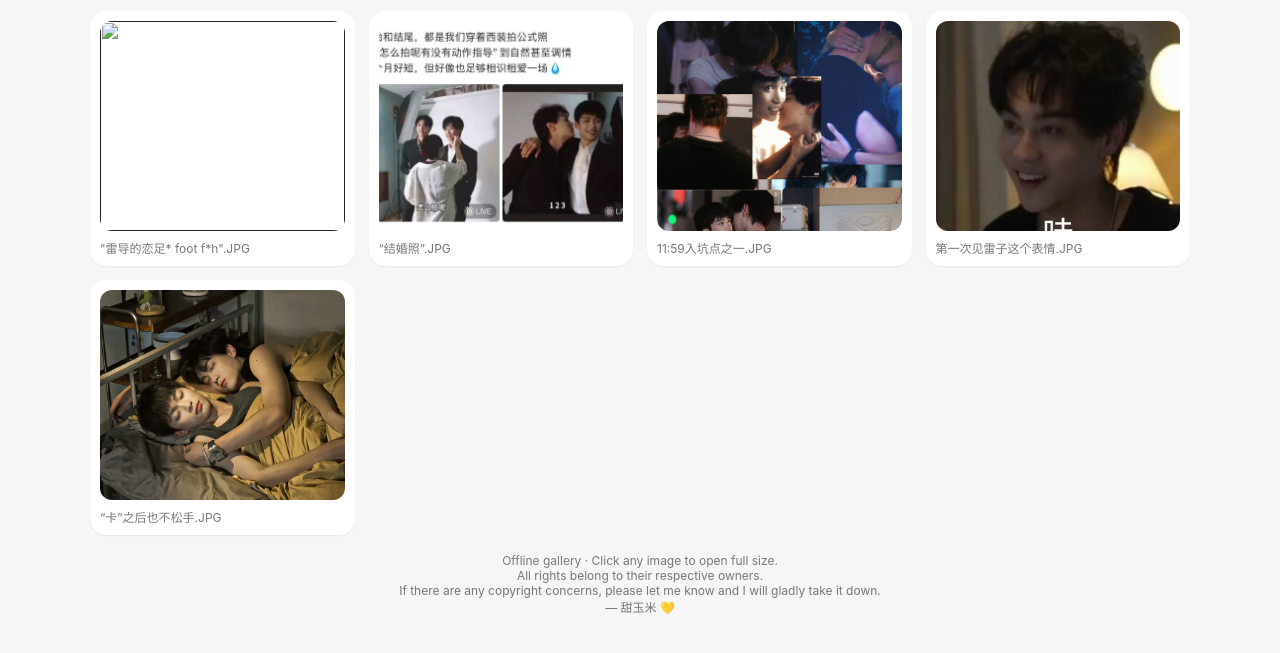
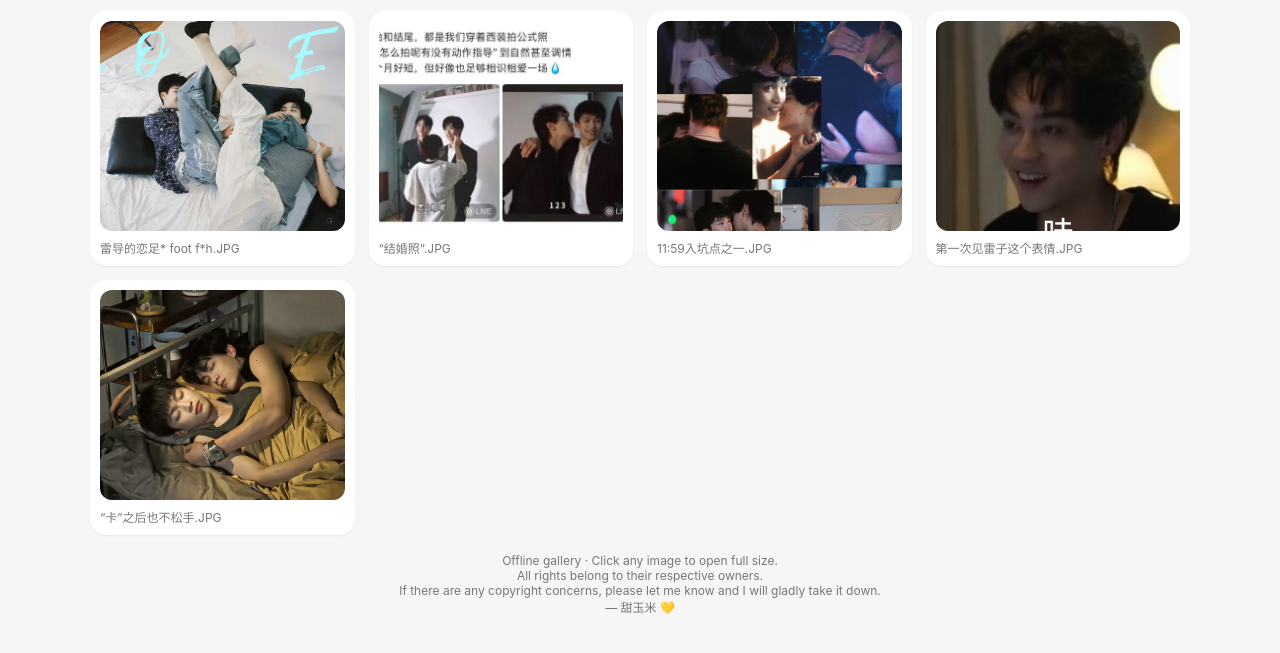
Before and after one commit to tianziyu-leipeng/album, a plain HTML site: page index.html in a window 1280 px wide. Shown: the part 57-710 px from the top of the page. Drawn offline with Linux system fonts and the light colour scheme.

Commit message:
Update index.html

```diff
--- a/index.html
+++ b/index.html
@@ -112,9 +112,9 @@
 
     <div class="grid">
 
-            <a class="card" href=""雷导的恋足* foot f*h".JPG" target="_blank" title=""雷导的恋足* foot f*h".JPG">
-              <img loading="lazy" src=""雷导的恋足* foot f*h".JPG" alt=""雷导的恋足* foot f*h".JPG">
-              <div class="name">"雷导的恋足* foot f*h".JPG</div>
+            <a class="card" href="雷导的恋足* foot f*h.JPG" target="_blank" title="雷导的恋足* foot f*h.JPG">
+              <img loading="lazy" src="雷导的恋足* foot f*h.JPG" alt="雷导的恋足* foot f*h.JPG">
+              <div class="name">雷导的恋足* foot f*h.JPG</div>
             </a>
 
 
```
